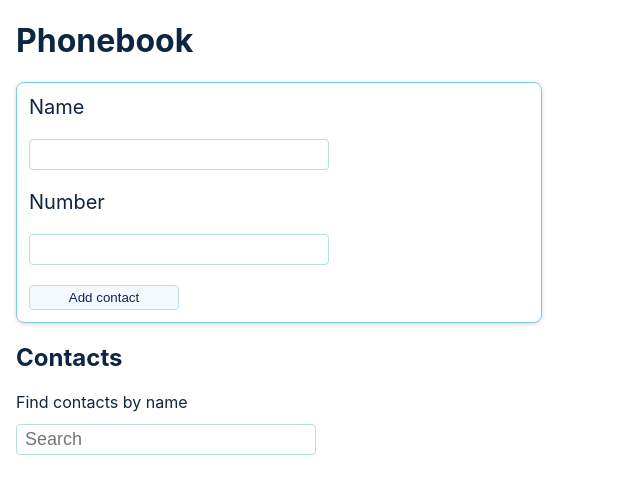
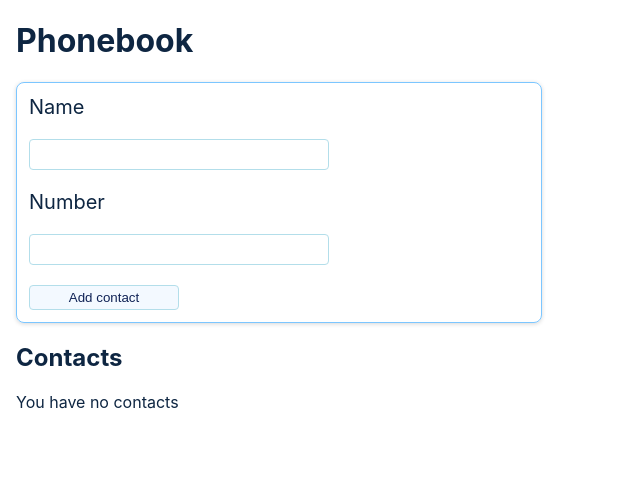
Before and after one commit to cod3provider/woolf-react-hw-07-phonebook, a React (Create React App) app: page / in a window 1280 px wide. Shown: the top 494 px of the page, without its empty margins (0-640 px from the left). Built offline with nearby package versions, Linux system fonts and the light colour scheme; no server answers.

Commit message:
added message if no contacts

```diff
--- a/src/components/App.jsx
+++ b/src/components/App.jsx
@@ -5,8 +5,14 @@ import ContactForm from './ContactForm/ContactForm';
 import ContactsList from './ContactsList/ContactsList';
 import Filter from './Filter/Filter';
 import Container from './shared/Container/Container';
+import { useSelector } from 'react-redux';
+import { selectContacts, selectError, selectIsLoading } from '../store/selectors';
 
 const App = () => {
+  const contacts = useSelector(selectContacts);
+  const error = useSelector(selectError);
+  const isLoading = useSelector(selectIsLoading);
+
   return (
     <Container>
       <h1>Phonebook</h1>
@@ -24,9 +30,11 @@ const App = () => {
         theme="light"
 
       />
-
       <h2>Contacts</h2>
-      <Filter />
+      {contacts.length > 0 ?
+        <Filter /> : <p>You have no contacts</p>
+      }
+      {isLoading && !error && <p>...Loading</p>}
       <ContactsList />
     </Container>
   );
```
